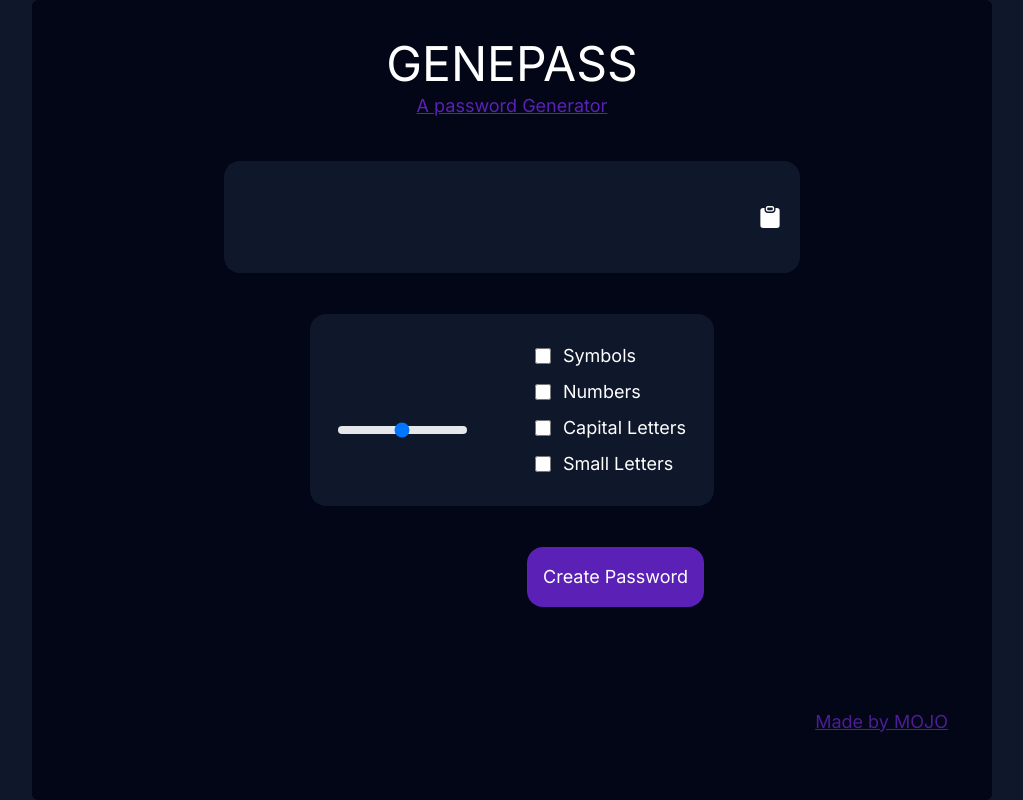
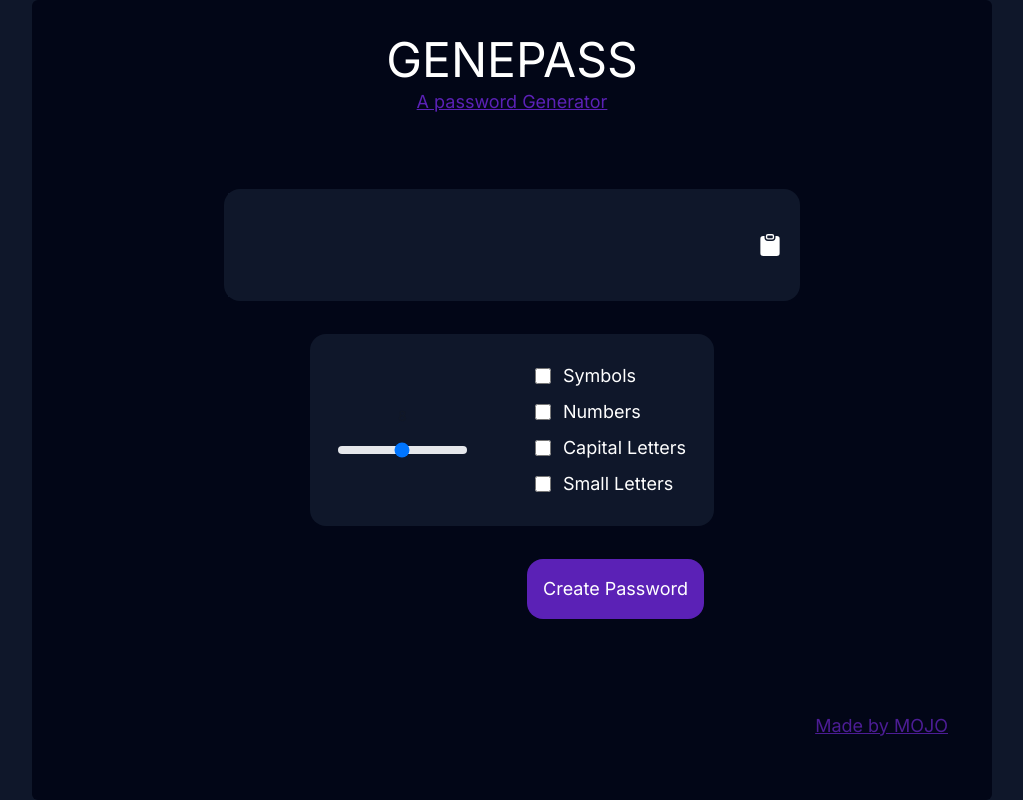
Before and after one commit to romulomelendez/genepass-api, a Next.js app in the folder frontend/: page / in a window 1280 px wide. Shown: the whole page, without its empty margins (128-1151 px from the left). Built offline with nearby package versions, Linux system fonts and the light colour scheme.

Commit message:
feat: frontend => margin top value updated

```diff
--- a/frontend/src/components/PasswordDisplay.tsx
+++ b/frontend/src/components/PasswordDisplay.tsx
@@ -12,7 +12,7 @@ const PasswordDisplay: React.FC = () => {
     const handleCopy = (): void | Boolean | string => password && copy(password)
 
     return (
-        <section className="flex justify-between p-1 h-15 sm:h-28 w-64 sm:w-fit max-w-xl rounded-2xl bg-slate-900">
+        <section className="flex justify-between p-1 h-15 sm:h-28 w-64 sm:w-fit max-w-xl rounded-2xl bg-slate-900 sm:mt-10">
             <input
               type="text"
               className="bg-slate-900 h-full w-52 sm:w-full p-4 text-violet-700 text-2xl sm:text-5xl outline-none text-center"
```
